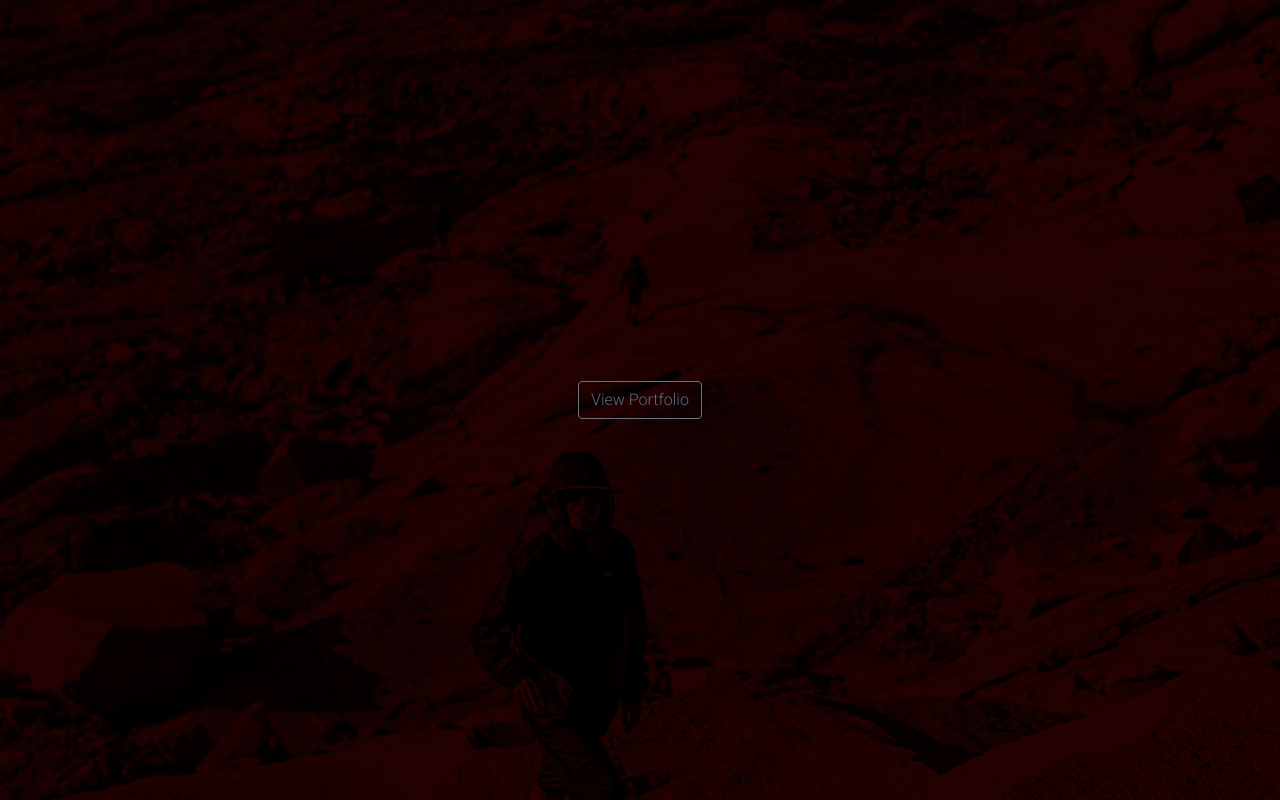
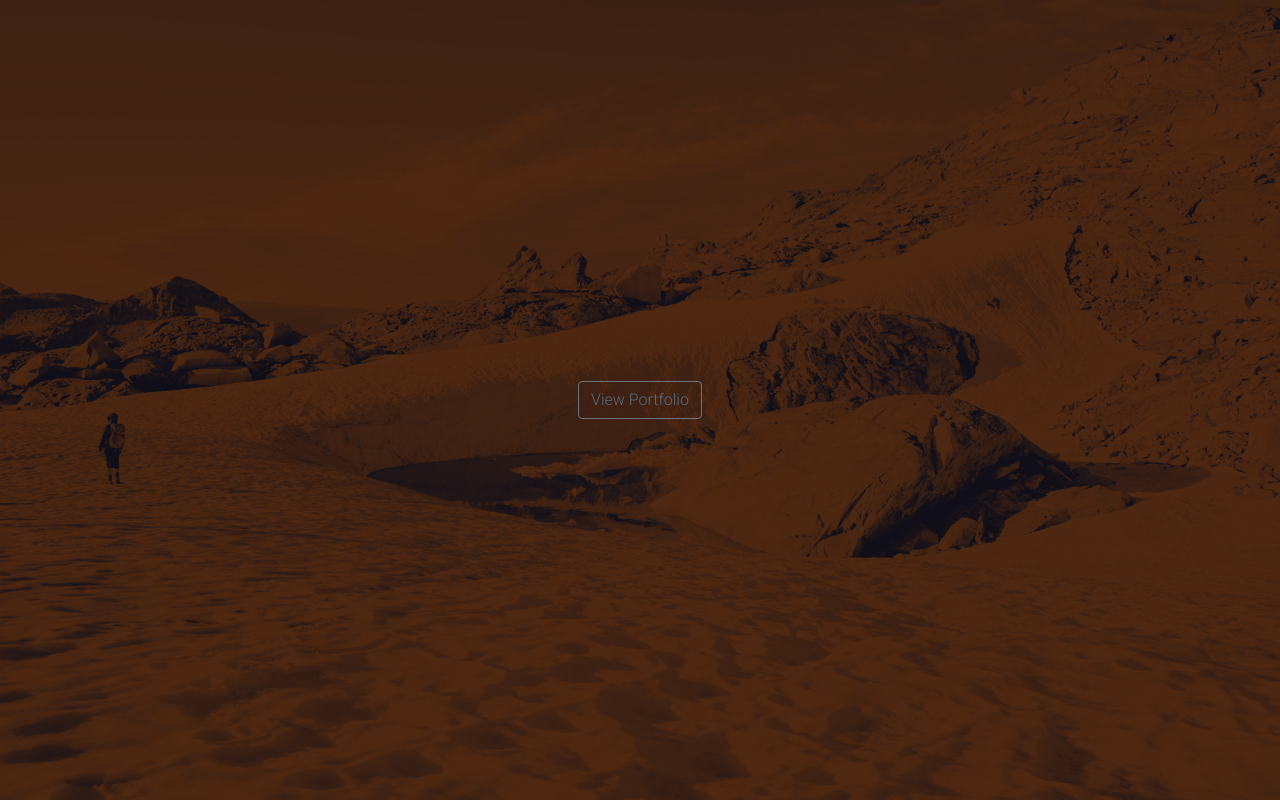
Before and after one commit to Morganhtrotter/react-portfolio, a React (Create React App) app: page /#/enter in a window 1280 px wide. Before the commit this address led to /enter. Built offline with nearby package versions, Linux system fonts and the light colour scheme.

Commit message:
start of css styling for entry text

```diff
--- a/package.json
+++ b/package.json
@@ -8,9 +8,11 @@
     "@testing-library/user-event": "^7.1.2",
     "bootstrap": "^4.5.0",
     "react": "^16.13.1",
+    "react-animation-components": "^3.0.0",
     "react-dom": "^16.13.1",
     "react-router-dom": "^5.2.0",
     "react-scripts": "^3.4.1",
+    "react-transition-group": "^4.4.1",
     "reactstrap": "^8.4.1"
   },
   "scripts": {
--- a/public/index.html
+++ b/public/index.html
@@ -3,7 +3,7 @@
   <head>
     <meta charset="utf-8" />
     <link rel="icon" href="%PUBLIC_URL%/favicon.ico" />
-    <link href="https://fonts.googleapis.com/css2?family=Roboto:wght@300&display=swap" rel="stylesheet">
+    <link href="https://fonts.googleapis.com/css2?family=Abel&family=Montserrat:wght@500&family=Oswald&family=Roboto:wght@300&display=swap" rel="stylesheet">
     <meta name="viewport" content="width=device-width, initial-scale=1" />
     <meta name="theme-color" content="#000000" />
     <meta
--- a/src/App.css
+++ b/src/App.css
@@ -1,3 +1,7 @@
+:root {
+  --primary: #566D7E;
+}
+
 .App {
   text-align: center;
 }
@@ -8,6 +12,7 @@
   -moz-background-size: cover;
   -o-background-size: cover;
   background-size: cover;
+  background-position: left;
 }
 
 html, body {
@@ -19,18 +24,51 @@
 }
 
 .button {
-  color: #566D7E;
+  color: var(--primary);
   font-family: 'Roboto', sans-serif;
+  opacity: 0;
   animation-name: appear;
-  animation-duration: 5s;
+  animation-duration: 3s;
+  animation-delay: 1s;
+  animation-fill-mode: forwards;
 }
 
 .button:hover {
   color: #280202;
-  background-color: #566D7E;
+  background-color: var(--primary);
+}
+
+.button:active {
+  animation-name: appear;
+  animation-duration: 3s;
+  animation-delay: 1s;
+  animation-fill-mode: forwards;
 }
 
 @keyframes appear {
   from{opacity: 0;}
   to{opacity: 1;}
 }
+
+#hello {
+  color: var(--primary);
+  text-align: left;
+  padding-top: 15vh;
+  padding-left: 20px;
+}
+
+h1 {
+  font-family: 'Montserrat', sans-serif;
+  font-size: 96pt;
+  font-weight: bolder;
+}
+
+h4 {
+  font-family: 'Abel', sans-serif;
+  letter-spacing: 2px;
+  font-size: 24pt;
+}
+
+p {
+  font-family: 'Oswald', sans-serif;
+}
--- a/src/App.js
+++ b/src/App.js
@@ -1,15 +1,15 @@
 import React from 'react';
 import './App.css';
 import Main from './components/MainComponent';
-import { BrowserRouter } from 'react-router-dom';
+import { HashRouter } from 'react-router-dom';
 
 function App() {
   return (
-    <BrowserRouter>
+    <HashRouter>
       <div className="App">
         <Main />
       </div>
-    </BrowserRouter>
+    </HashRouter>
   );
 }
 
--- a/src/components/EnterComponent.js
+++ b/src/components/EnterComponent.js
@@ -6,7 +6,6 @@
 	render() {
 
 		return(
-			<div className="container-flex" id="enterbg">
 				<div className="row vh-100">
 					<div className="col my-auto">
 						<Link to="/home">
@@ -16,7 +15,6 @@
 						</Link>
 					</div>
 				</div>
-			</div>
 		);
 	}
 }
--- a/src/components/HomeComponent.js
+++ b/src/components/HomeComponent.js
@@ -1,8 +1,22 @@
 import React from 'react';
+import { Stagger, Fade } from 'react-animation-components';
 
 function Home(props) {
 	return(
 		<div className="container">
+			<div className="row vh-100" id="hello">
+				<Stagger delay={700} in>
+						<Fade>
+							<h1>Hello.</h1>
+						</Fade>
+						<Fade>
+							<h4>My name is Morgan.</h4>
+						</Fade>
+						<Fade>
+							<h4>This is my website.</h4>
+						</Fade>
+				</Stagger>
+			</div>
 			<div className="row vh-100">
 				<div className="col-md-4 border my-auto">
 					<img className="w-25" src="../assets/images/frontEndIcon.png" alt="Front-End" />
--- a/src/components/MainComponent.js
+++ b/src/components/MainComponent.js
@@ -1,13 +1,21 @@
 import React, { Component } from 'react';
-import { Switch, Route, Redirect } from 'react-router-dom';
+import { Switch, Route, Redirect, withRouter } from 'react-router-dom';
+import { TransitionGroup, CSSTransition } from 'react-transition-group';
+import { Fade, Transform } from 'react-animation-components';
 import Home from './HomeComponent';
 import Enter from './EnterComponent';
 
 class Main extends Component {
+	constructor(props) {
+		super(props);
+	}
+
 	render() {
 		const HomePage = () => {
 			return(
+				<Fade in>
 					<Home />
+				</Fade>
 			);
 		}
 
@@ -17,16 +25,22 @@
 			);
 		}
 
+
+
 		return(
-			<div>
+			<div className="container-flex" id="enterbg">
+				<TransitionGroup className="transition-group">
+					<CSSTransition key={this.props.location.key} className="slide" timeout={300}>
 							<Switch>
 								<Route path="/home" component={HomePage} />
 								<Route path="/enter" component={EnterPage} />
 								<Redirect to="/enter" />
 							</Switch>
+					</CSSTransition>
+				</TransitionGroup>
 			</div>
 		);
 	}
 }
 
-export default Main;
+export default withRouter(Main);
```
Also changed, not shown: public/assets/images/enterbg.png, 1 other file (tests, documents, lock files or other folders). Lines whose indentation alone changed are shown as unchanged.
